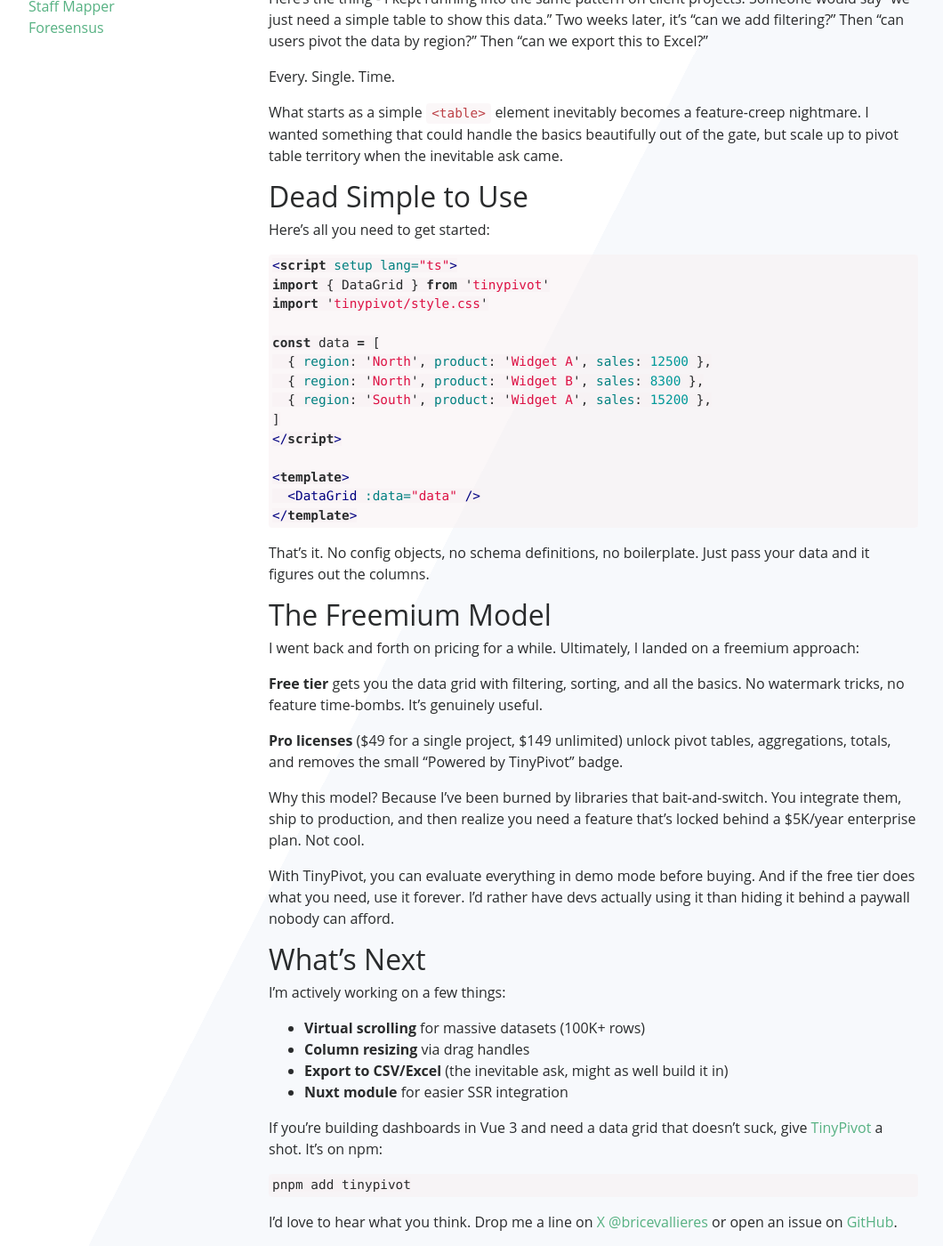
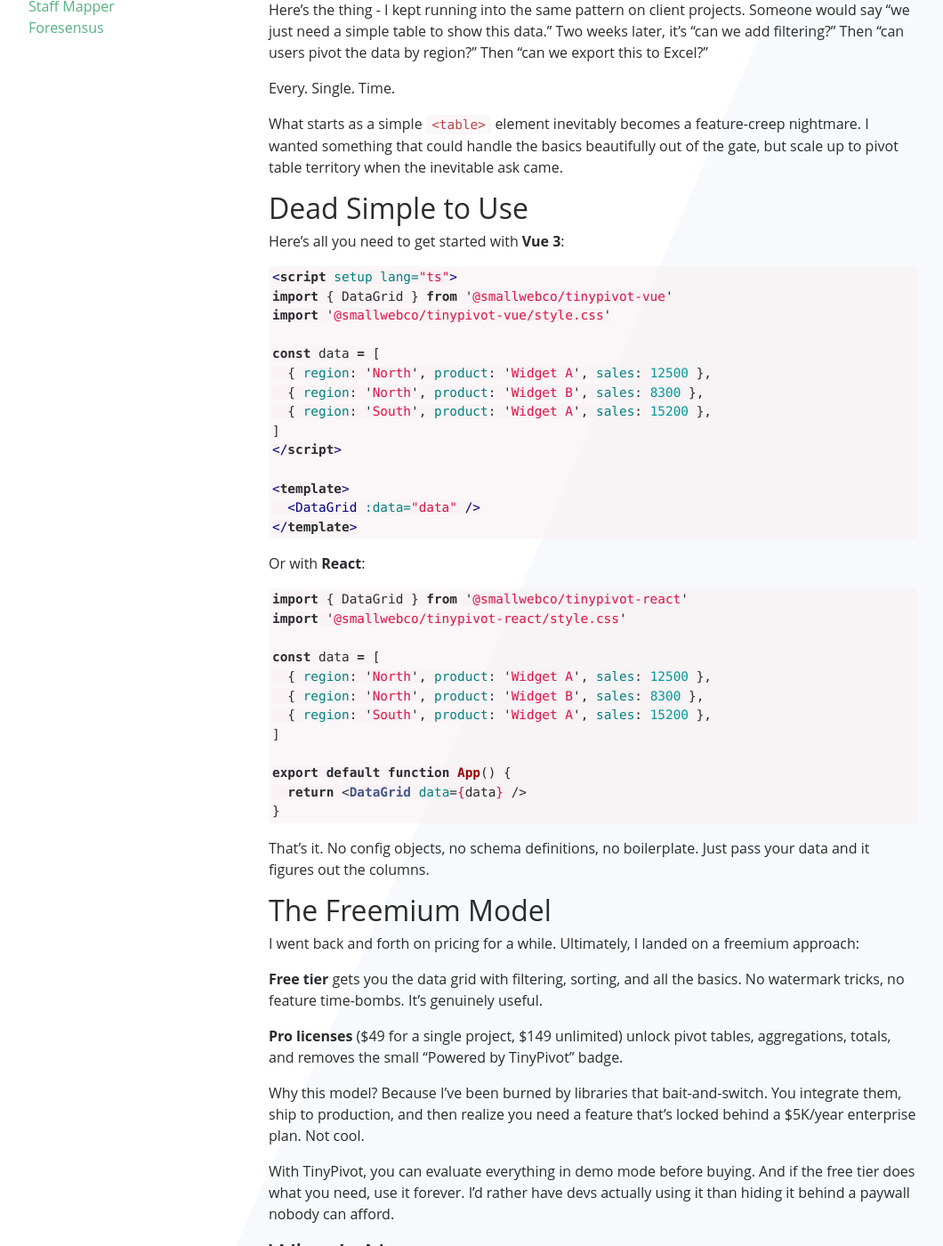
Before and after one commit to bvallier/blog, a Jekyll site: the page built from _posts/2025-12-01-building-tinypivot.markdown, in a window 1280 px wide and 1400 px high, scrolled down 788 px. Shown: the whole window at 89% size, without its empty margins (68-1128 px from the left). Built offline with Jekyll 4.4.1, drawn with Linux system fonts in a browser that asks for light colours; comment, search, counter and statistics services are not loaded; some of the changed text lies outside the part shown.

Commit message:
updated blog post

```diff
--- a/_posts/2025-12-01-building-tinypivot.markdown
+++ b/_posts/2025-12-01-building-tinypivot.markdown
@@ -1,25 +1,25 @@
 ---
 layout: post
-title: "Why I Built TinyPivot: Excel-Like Pivot Tables for Vue 3"
+title: "Why I Built TinyPivot: Excel-Like Pivot Tables for Vue 3 & React"
 author: Brice V.
-summary: After years of building dashboards with clunky data tables, I finally scratched my own itch and built a pivot table component for Vue 3.
+summary: After years of building dashboards with clunky data tables, I finally scratched my own itch and built pivot table components for Vue 3 and React.
 image: '/images/tinypivot_demo.gif'
 date: 2025-12-01 13:57:19
 categories: [product, development]
-tags: [vue, pivot table, data grid, open source, tinypivot]
+tags: [vue, react, pivot table, data grid, open source, tinypivot]
 ---
 
 If you've ever built a data-heavy dashboard in Vue, you know the pain. You need to display tabular data, let users sort and filter, maybe even do some aggregations. You reach for a data table library and... it's either way too heavy, looks like it was designed in 2012, or requires a PhD to configure.
 
 I've been there more times than I'd like to admit.
 
-After years of wrestling with various table components across client projects - at consultancies, on my own apps like Staff Mapper - I realized something: **there wasn't a simple, beautiful, Excel-like data grid for Vue 3 that just worked out of the box.** Sure, there were enterprise behemoths that cost thousands per year. And there were bare-bones tables that looked... bare-bones. Nothing in between.
+After years of wrestling with various table components across client projects - at consultancies, on my own apps like Staff Mapper - I realized something: **there wasn't a simple, beautiful, Excel-like data grid for Vue 3 or React that just worked out of the box.** Sure, there were enterprise behemoths that cost thousands per year. And there were bare-bones tables that looked... bare-bones. Nothing in between.
 
 So I built [TinyPivot](https://tiny-pivot.com).
 
 ## What Is It?
 
-TinyPivot is a Vue 3 component that gives you:
+TinyPivot is a **Vue 3 and React** component library that gives you:
 
 - An Excel-like data grid with auto-sizing columns
 - Column filtering with multi-select dropdowns
@@ -39,12 +39,12 @@
 
 ## Dead Simple to Use
 
-Here's all you need to get started:
+Here's all you need to get started with **Vue 3**:
 
 {% highlight vue %}
 <script setup lang="ts">
-import { DataGrid } from 'tinypivot'
-import 'tinypivot/style.css'
+import { DataGrid } from '@smallwebco/tinypivot-vue'
+import '@smallwebco/tinypivot-vue/style.css'
 
 const data = [
   { region: 'North', product: 'Widget A', sales: 12500 },
@@ -56,6 +56,23 @@
 <template>
   <DataGrid :data="data" />
 </template>
+{% endhighlight %}
+
+Or with **React**:
+
+{% highlight tsx %}
+import { DataGrid } from '@smallwebco/tinypivot-react'
+import '@smallwebco/tinypivot-react/style.css'
+
+const data = [
+  { region: 'North', product: 'Widget A', sales: 12500 },
+  { region: 'North', product: 'Widget B', sales: 8300 },
+  { region: 'South', product: 'Widget A', sales: 15200 },
+]
+
+export default function App() {
+  return <DataGrid data={data} />
+}
 {% endhighlight %}
 
 That's it. No config objects, no schema definitions, no boilerplate. Just pass your data and it figures out the columns.
@@ -80,11 +97,16 @@
 - **Column resizing** via drag handles
 - **Export to CSV/Excel** (the inevitable ask, might as well build it in)
 - **Nuxt module** for easier SSR integration
+- **Next.js** optimizations for React SSR
 
-If you're building dashboards in Vue 3 and need a data grid that doesn't suck, give [TinyPivot](https://tiny-pivot.com) a shot. It's on npm:
+If you're building dashboards in Vue 3 or React and need a data grid that doesn't suck, give [TinyPivot](https://tiny-pivot.com) a shot. It's on npm:
 
 {% highlight bash %}
-pnpm add tinypivot
+# Vue 3
+pnpm add @smallwebco/tinypivot-vue
+
+# React
+pnpm add @smallwebco/tinypivot-react
 {% endhighlight %}
 
 I'd love to hear what you think. Drop me a line on [X @bricevallieres](https://twitter.com/bricevallieres) or open an issue on [GitHub](https://github.com/Small-Web-Co/tinypivot).
```
